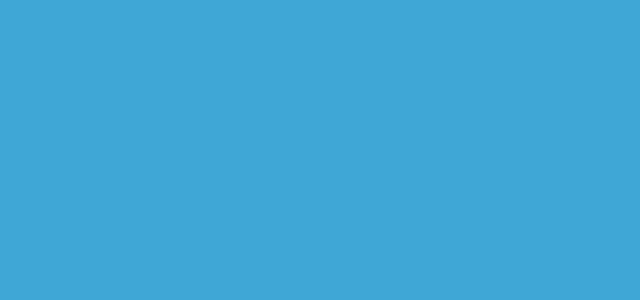
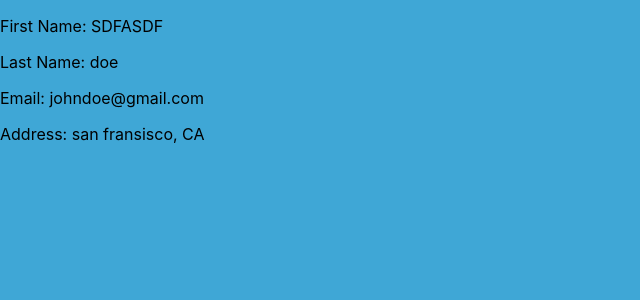
Before and after one commit to safinghoghabori/contacts-app, a React (Create React App) app: page /view-contacts in a window 1280 px wide. Shown: the top 300 px of the page, without its empty margins (0-640 px from the left). Built offline with nearby package versions, Linux system fonts and the light colour scheme.

Commit message:
view contacts page and contact card component added

```diff
--- a/src/App.js
+++ b/src/App.js
@@ -1,6 +1,7 @@
 import { BrowserRouter, Switch, Route } from "react-router-dom";
 import AddContact from "./pages/AddContact/AddContact";
 import HomePage from "./pages/HomePage/HomePage";
+import ViewContacts from "./pages/ViewContacts/ViewContacts";
 
 function App() {
   return (
@@ -14,6 +15,10 @@ function App() {
           <Route path="/add-contact">
             <AddContact />
           </Route>
+
+          <Route path="/view-contacts">
+            <ViewContacts />
+          </Route>
         </Switch>
       </BrowserRouter>
     </div>
--- /dev/null
+++ b/src/components/ContactCard/ContactCard.jsx
@@ -0,0 +1,35 @@
+const ContactCard = ({ contact }) => {
+  return (
+    // <div className="card">
+    //   <p>
+    //     First Name: <span>{contact.firstname}</span>
+    //   </p>
+    //   <p>
+    //     Last Name: <span>{contact.lastname}</span>
+    //   </p>
+    //   <p>
+    //     Email: <span>{contact.email}</span>
+    //   </p>
+    //   <p>
+    //     Address: <span>{contact.address}</span>
+    //   </p>
+    // </div>
+
+    <div className="card">
+      <p>
+        First Name: <span>SDFASDF</span>
+      </p>
+      <p>
+        Last Name: <span>doe</span>
+      </p>
+      <p>
+        Email: <span>johndoe@gmail.com</span>
+      </p>
+      <p>
+        Address: <span>san fransisco, CA</span>
+      </p>
+    </div>
+  );
+};
+
+export default ContactCard;
--- /dev/null
+++ b/src/pages/ViewContacts/ViewContacts.jsx
@@ -0,0 +1,46 @@
+import ContactCard from "../../components/ContactCard/ContactCard";
+
+const ViewContacts = () => {
+  const data = [
+    {
+      firstname: "john",
+      lastname: "doe",
+      email: "johndoe@gmail.com",
+      address: "san fransisco, CA",
+    },
+    {
+      firstname: "mike",
+      lastname: "kala",
+      email: "mikekala@gmail.com",
+      address: "san fransisco, CA",
+    },
+    {
+      firstname: "rastu",
+      lastname: "doe",
+      email: "rastudoe@gmail.com",
+      address: "san fransisco, CA",
+    },
+    {
+      firstname: "kapil",
+      lastname: "sharma",
+      email: "kapilsharma@gmail.com",
+      address: "san fransisco, CA",
+    },
+    {
+      firstname: "andrew",
+      lastname: "mid",
+      email: "andrewmid@gmail.com",
+      address: "san fransisco, CA",
+    },
+  ];
+
+  return (
+    // <>{data && data.map((contact) => <ContactCard contact={contact} />)}</>
+    <>
+      {" "}
+      <ContactCard />
+    </>
+  );
+};
+
+export default ViewContacts;
```
